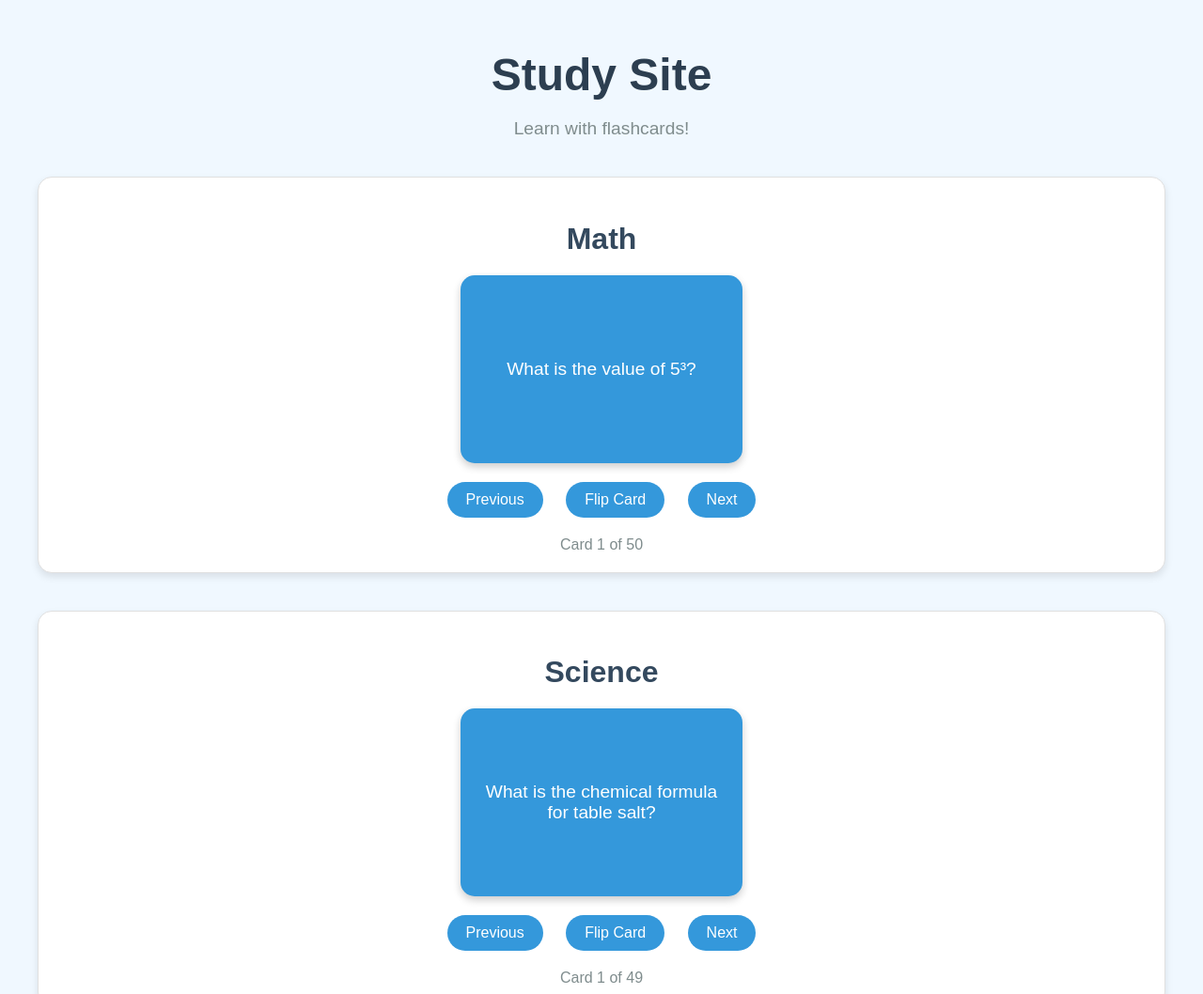
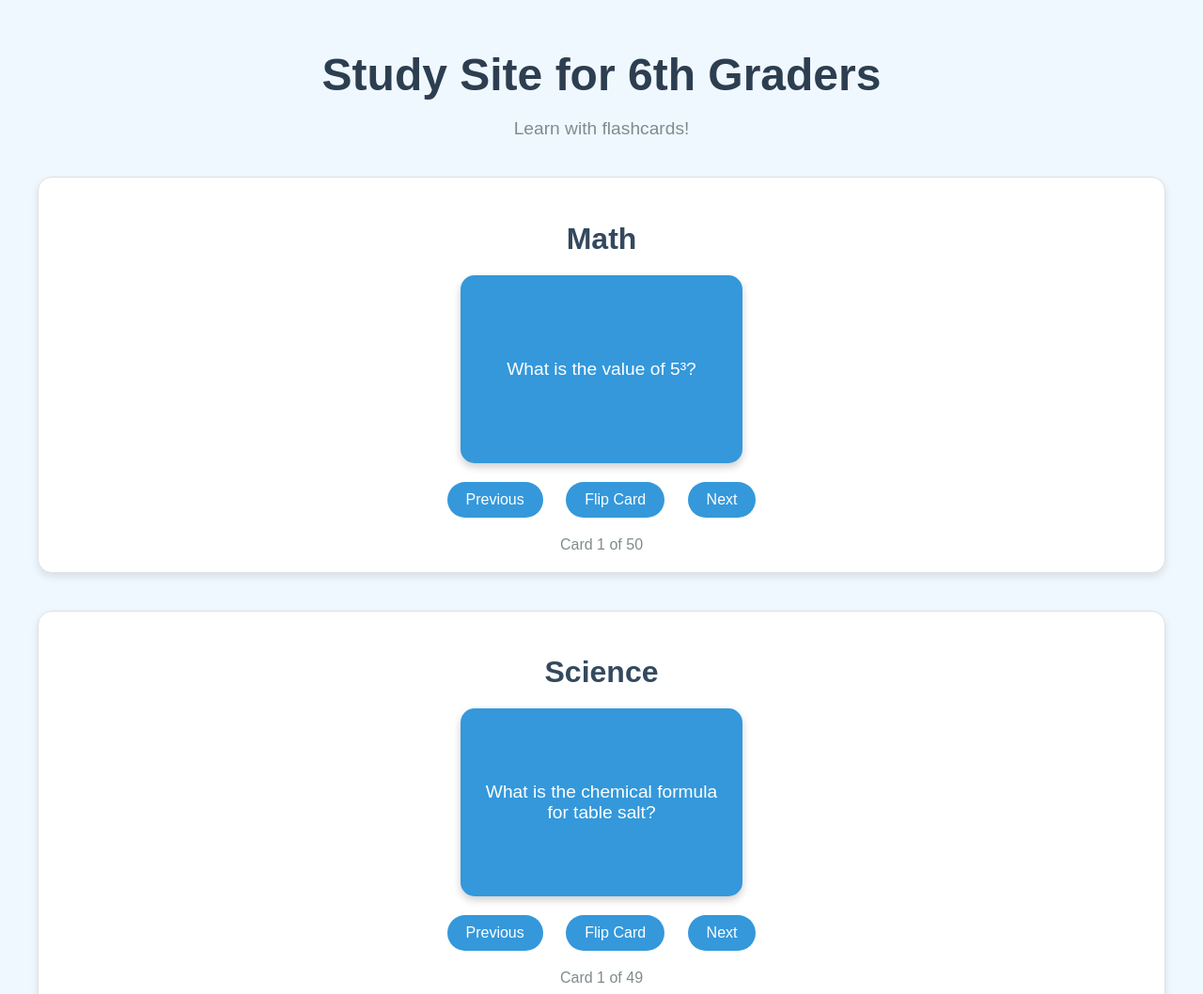
Before and after one commit to artho115/study-site-6th, a plain HTML site: page index.html in a window 1280 px wide. Shown: the top 1058 px of the page at 94% size. Drawn offline with Linux system fonts and the light colour scheme.

Commit message:
Update index.html

```diff
--- a/index.html
+++ b/index.html
@@ -9,7 +9,8 @@
 <body>
     <div id="main-container">
         <header>
-            <h1>Study Site</h1>
+            <h1>Study Site for 6th Graders
+        </h1>
             <p>Learn with flashcards!</p>
         </header>
         <div id="subjects"></div> <!-- This is where the flashcards will be injected -->
```
